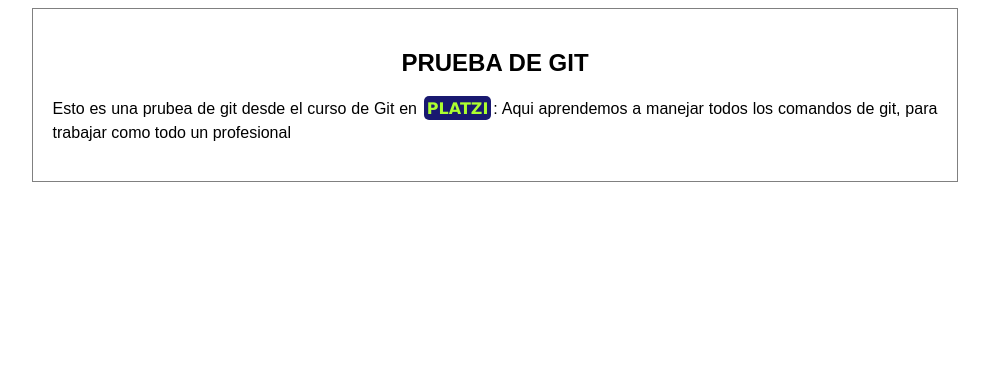
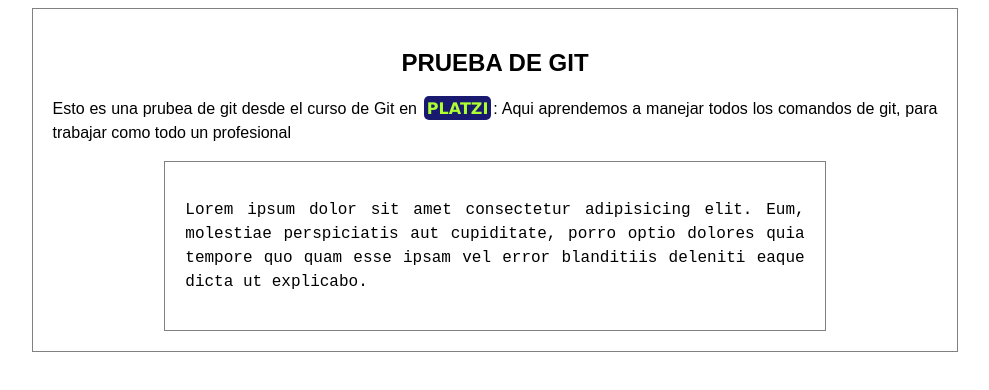
Before and after one commit to vamesti/blogPruebaPlatzi, a plain HTML site: page index.html in a window 1280 px wide. Shown: the whole page, without its empty margins (145-1134 px from the left). Drawn offline with Linux system fonts and the light colour scheme.

Commit message:
Agregado parrafo

```diff
--- a/css/styles.css
+++ b/css/styles.css
@@ -26,3 +26,7 @@ p{
     text-align: justify;
     line-height: 1.5rem;
 }
+
+#body2{
+    font-family: 'Courier New', Courier, monospace;
+}
--- a/index.html
+++ b/index.html
@@ -17,6 +17,10 @@
             <p> Esto es una prubea de git desde el curso de Git en <a>PLATZI</a>: Aqui aprendemos a manejar todos los
                 comandos de git, para trabajar como todo un profesional </p>
         </section>
+
+        <section id = "container">
+            <p id="body2"> Lorem ipsum dolor sit amet consectetur adipisicing elit. Eum, molestiae perspiciatis aut cupiditate, porro optio dolores quia tempore quo quam esse ipsam vel error blanditiis deleniti eaque dicta ut explicabo.</p>
+        </section>
     </div>
 
 
```
